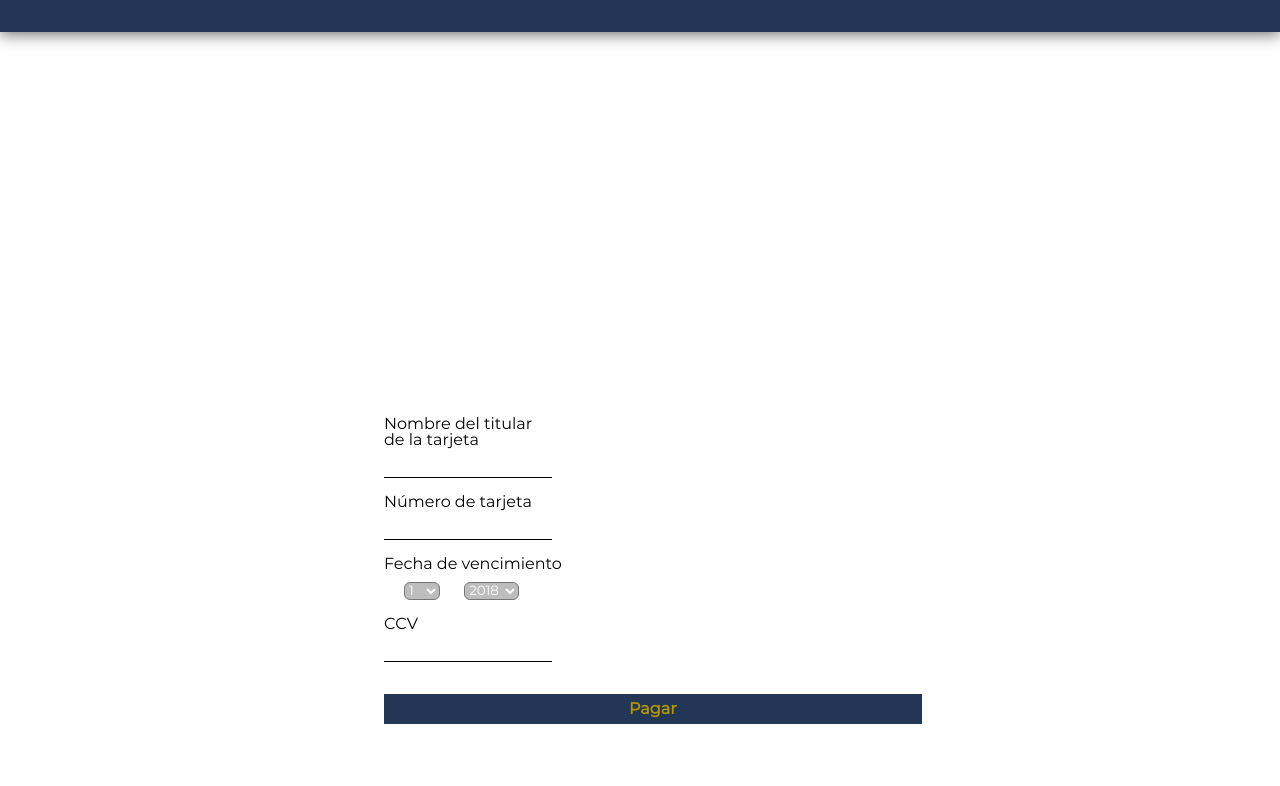
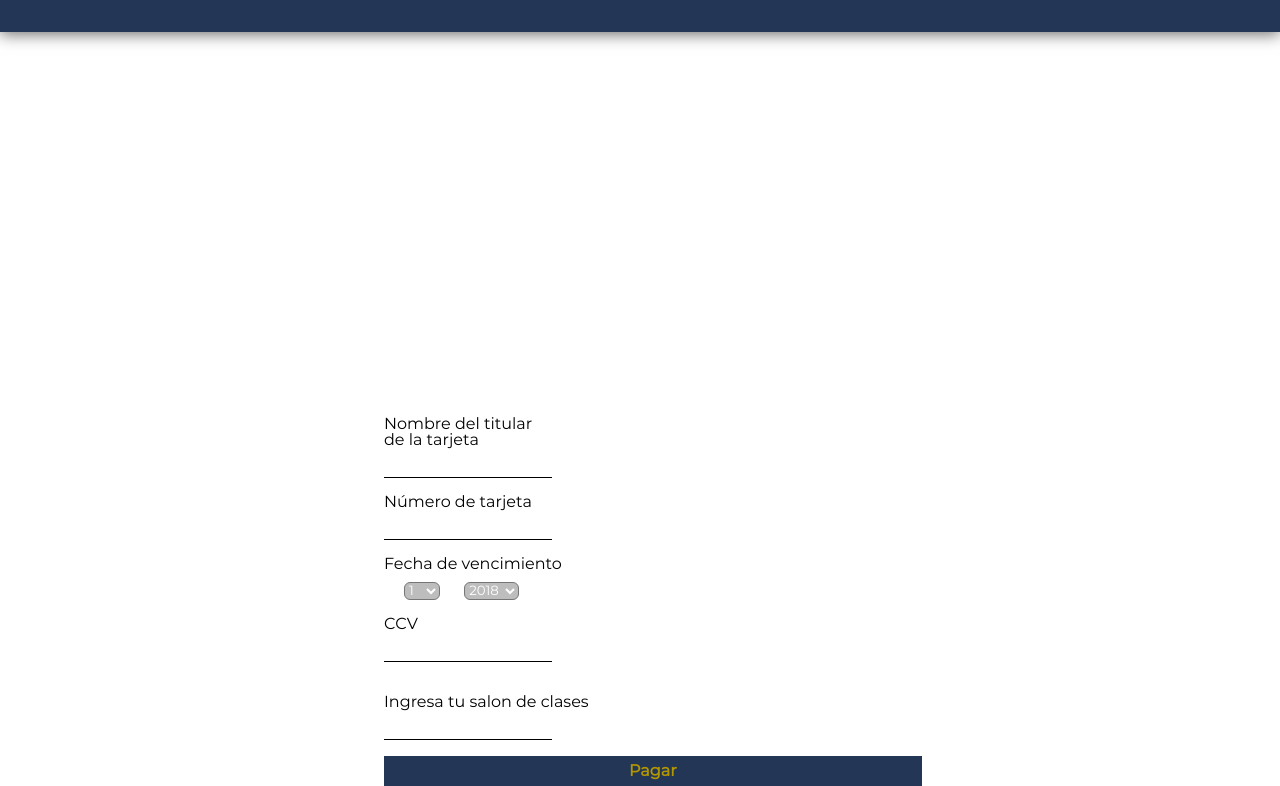
Before and after one commit to TORRE95/CafiUaq, a plain HTML site: page pago.html in a window 1280 px wide. Shown: the part 88-874 px from the top of the page. Before the commit the page ends 812 px from the top, so only its background shows below. Drawn offline with Linux system fonts and the light colour scheme.

Commit message:
Add files via upload

```diff
--- a/pago.html
+++ b/pago.html
@@ -67,6 +67,10 @@
 						CCV<br>
 						<input type="number" name="cv" required  minlength="3" maxlength="3"><br>
 					</label><br><br>
+					<label>
+						Ingresa tu salon de clases<br>
+						<input type="text" name="nombre" required>
+					</label><br><br>
 					<input type="button" name="agregar" value="Pagar" onclick="insertarOrden();" style="color: #B39700;
     font-weight: bolder; font-size: 16;">
 				</form>
```
